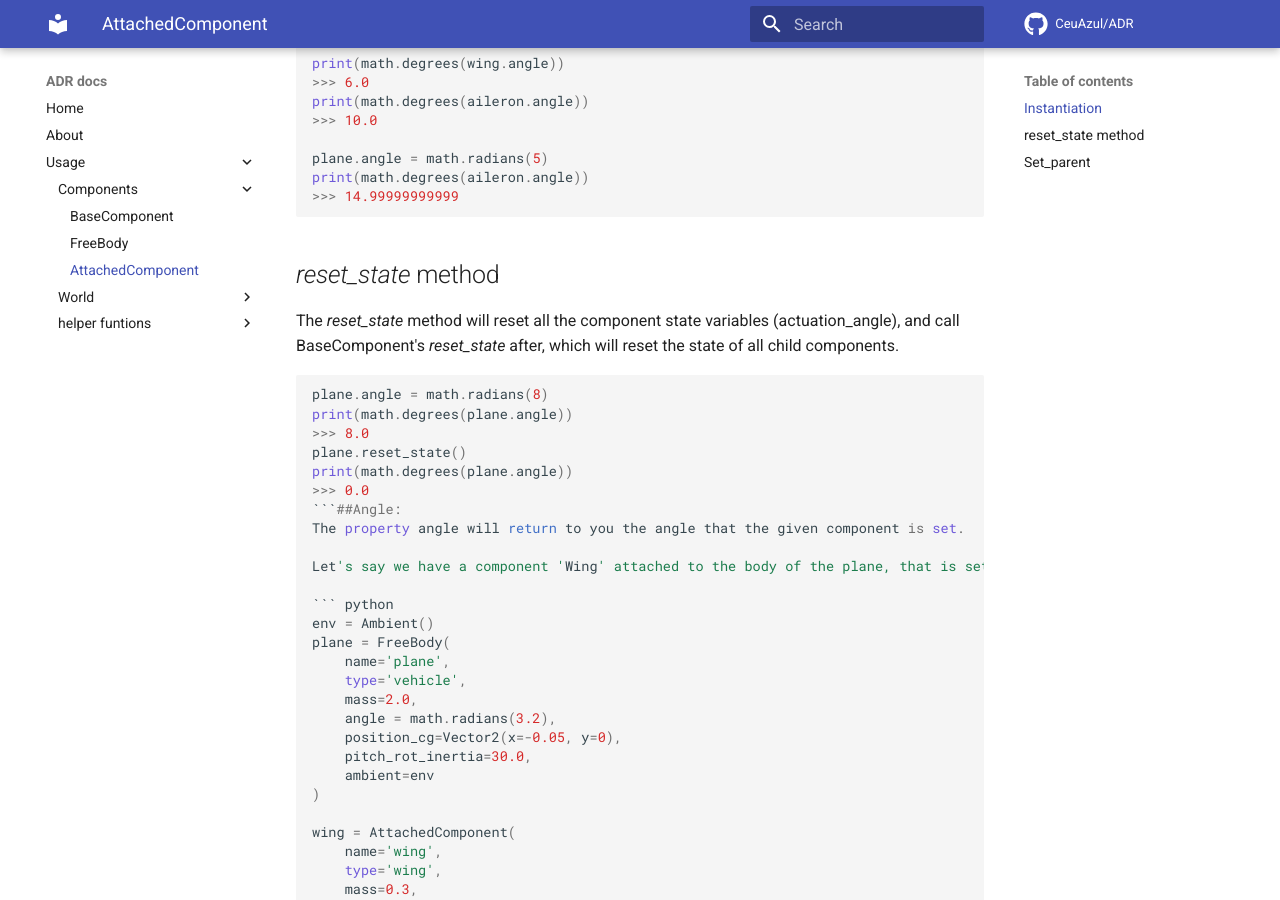
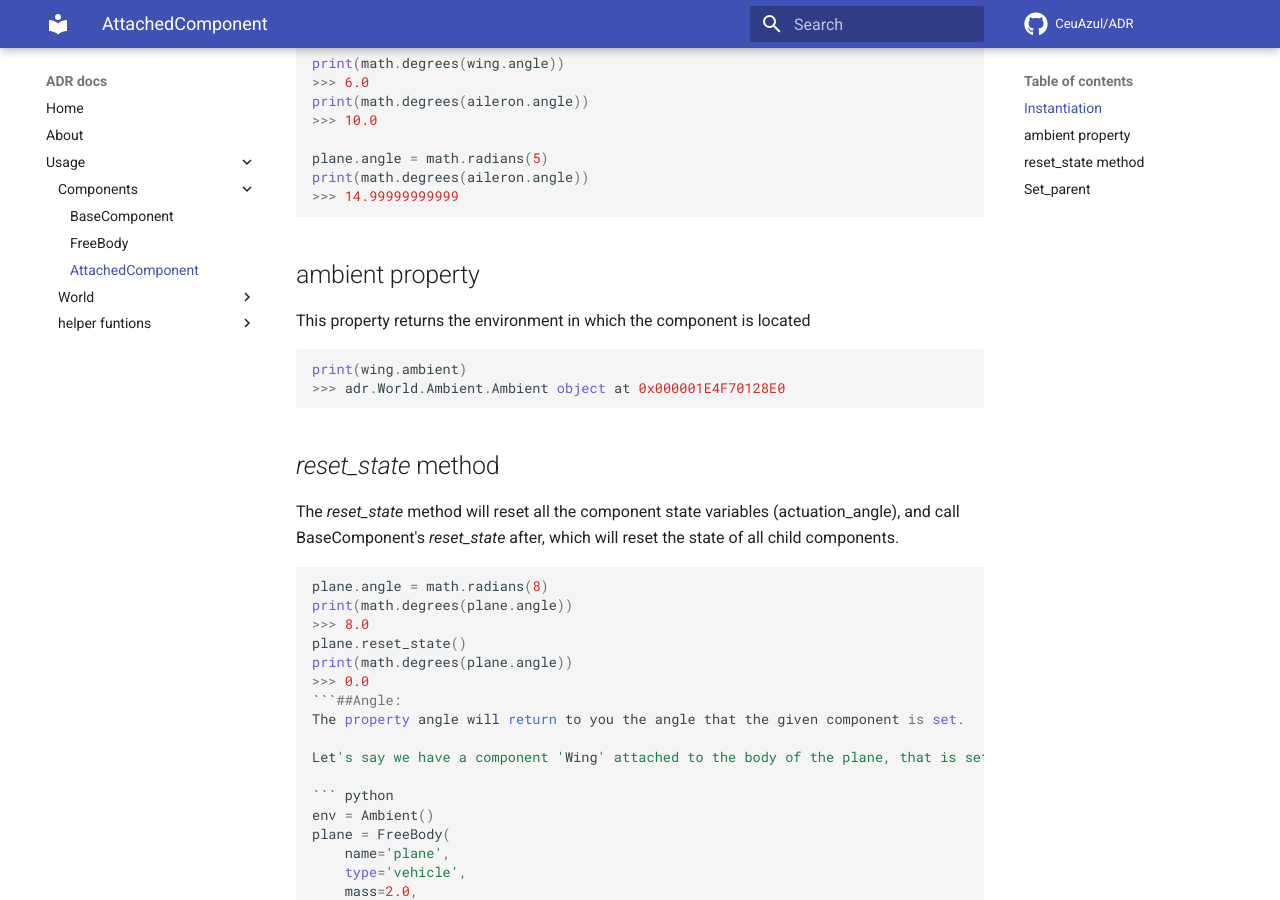
Before and after one commit to CeuAzul/ADR, an MkDocs documentation site: the page built from docs/Components/AttachedComponent.md, in a window 1280 px wide and 900 px high, scrolled down 1482 px. Built offline with MkDocs 1.6.1 and Material for MkDocs 9.7.7, drawn with Linux system fonts in a browser that asks for light colours; comment, search, counter and statistics services are not loaded.

Commit message:
Add docs for ambient property

````diff
--- a/docs/Components/AttachedComponent.md
+++ b/docs/Components/AttachedComponent.md
@@ -60,7 +60,12 @@ plane.angle = math.radians(5)
 print(math.degrees(aileron.angle))
 >>> 14.99999999999
 ```
-
+## ambient property
+This property returns the environment in which the component is located
+```python
+print(wing.ambient)
+>>> adr.World.Ambient.Ambient object at 0x000001E4F70128E0
+```
 ## *reset_state* method
 The *reset_state* method will reset all the component state variables (actuation_angle), and call BaseComponent's *reset_state* after, which will reset the state of all child components.
 ``` python
````
